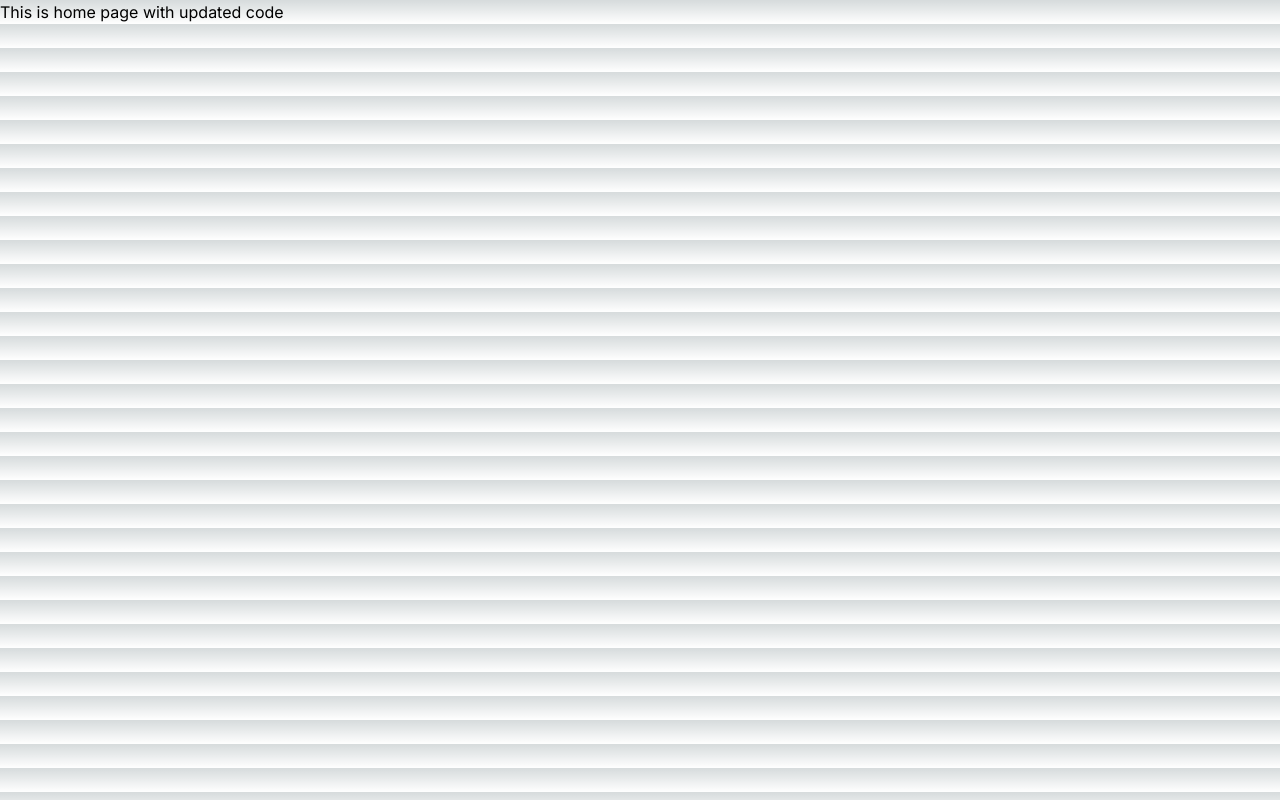
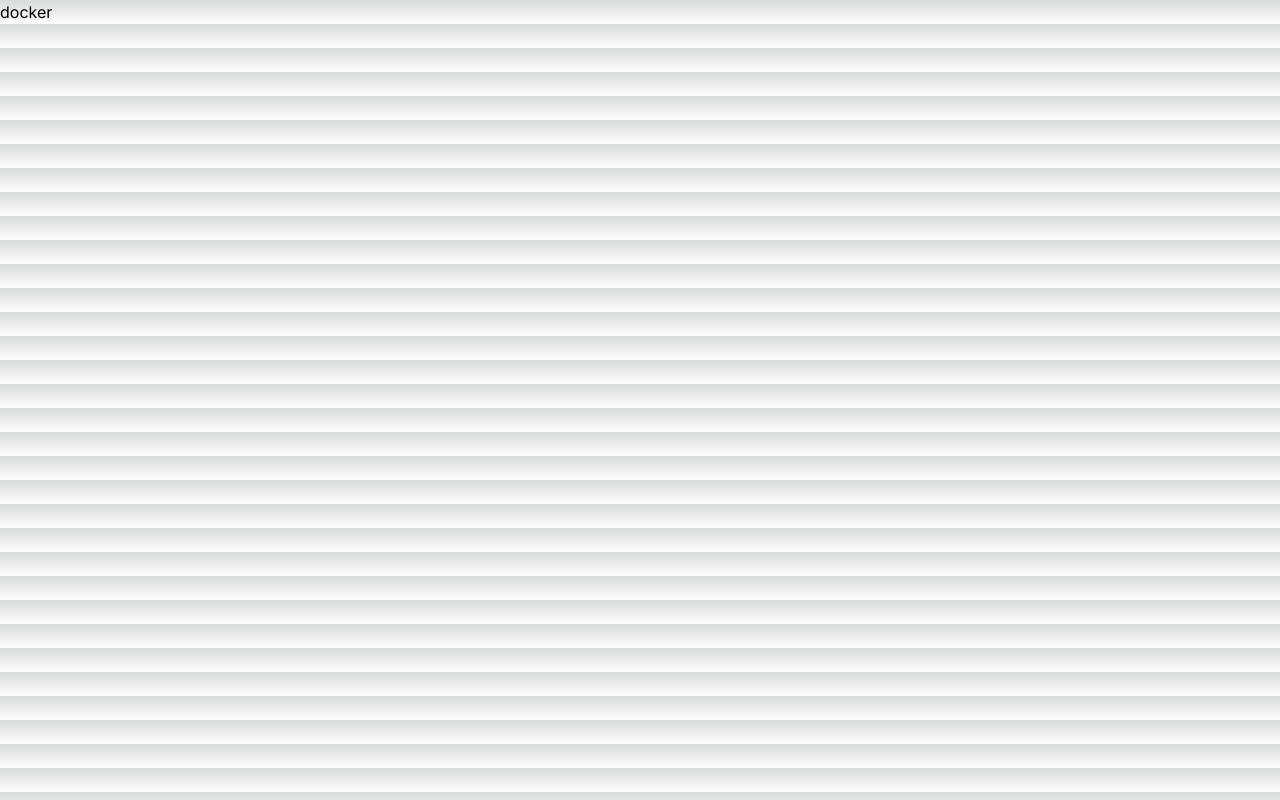
Before and after one commit to Rohed-Appnap/pipeline-demo, a Next.js app: page / in a window 1280 px wide. Built offline with nearby package versions, Linux system fonts and the light colour scheme.

Commit message:
add manual login

```diff
--- a/app/page.js
+++ b/app/page.js
@@ -3,7 +3,6 @@ import Image from 'next/image'
 export default function Home() {
   return (
    <div>
-    This is home page with updated code
-   </div>
+docker   </div>
   )
 }
```
